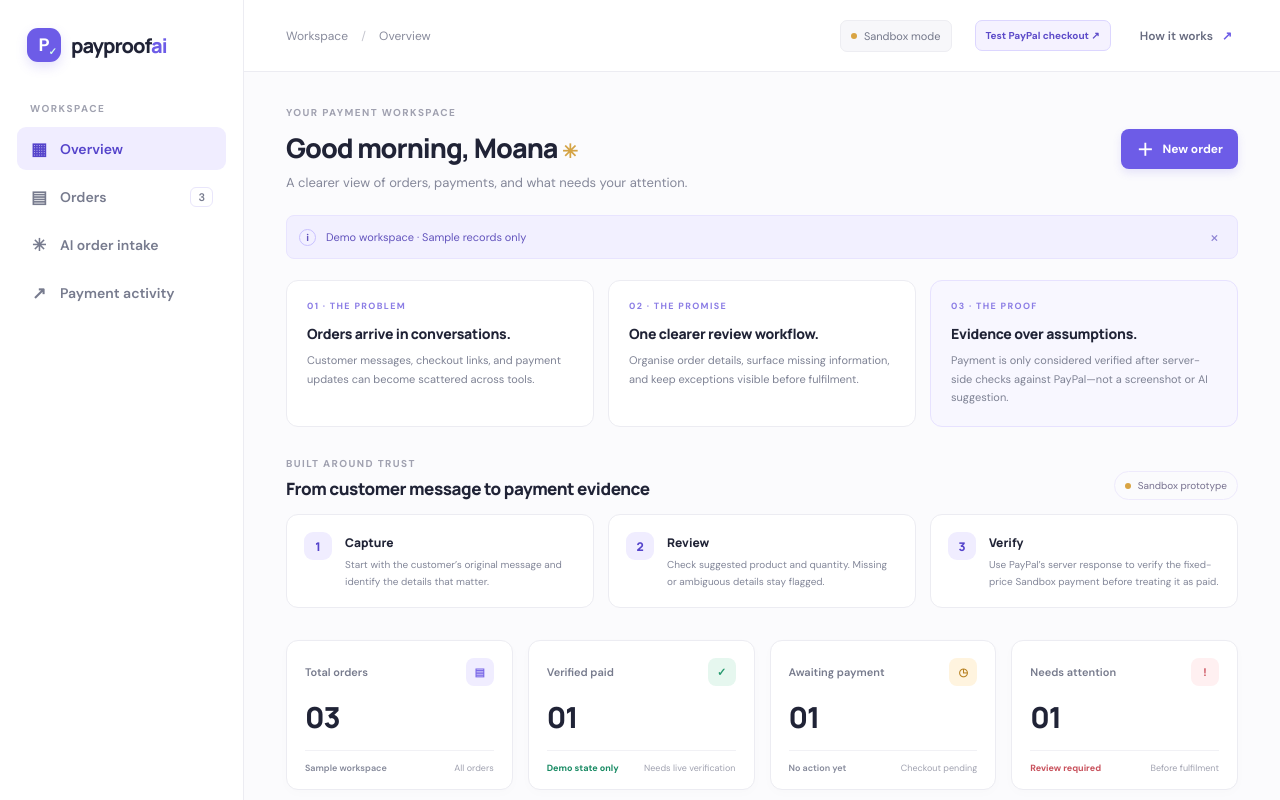
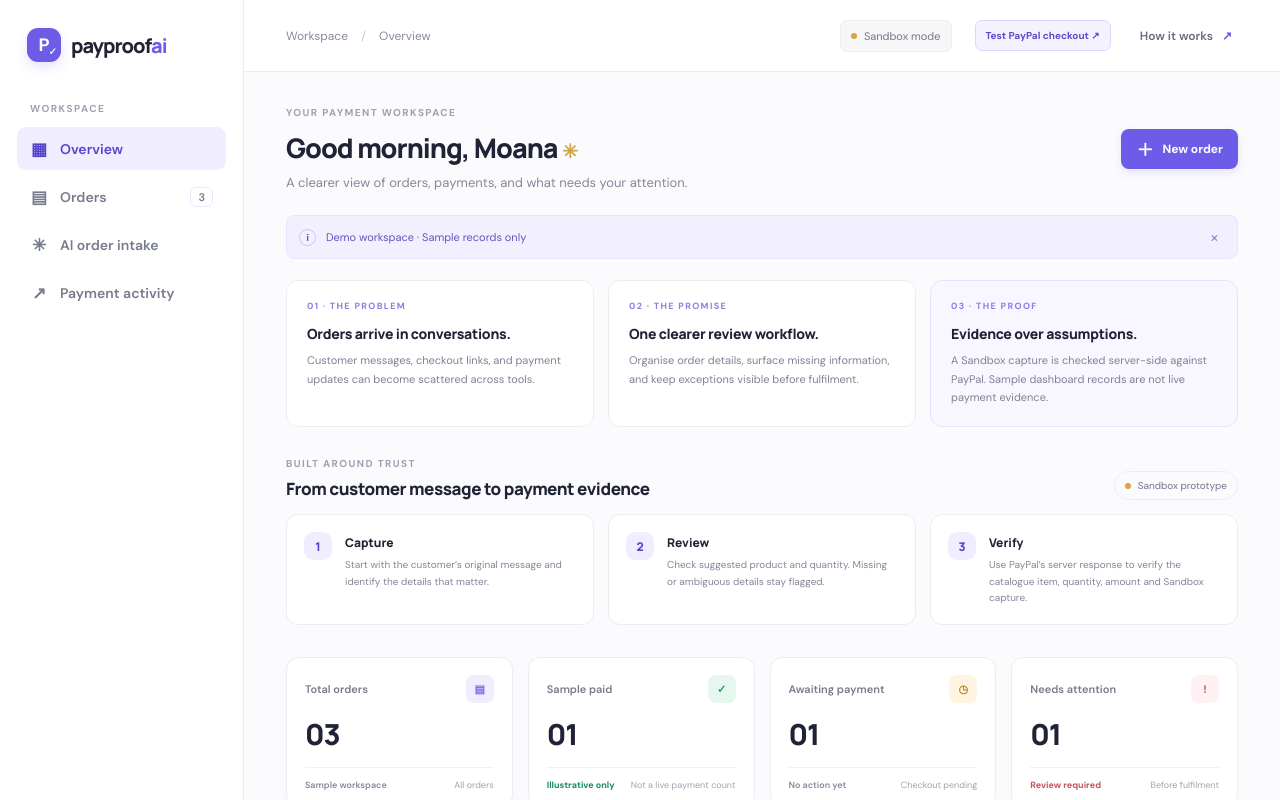
Before and after one commit to Moana-star/payproof-ai, a Next.js app: page / in a window 1280 px wide. Shown: the top 800 px of the page. Built offline with nearby package versions, Linux system fonts and the light colour scheme.

Commit message:
Clarify demo metrics and catalogue-based verification in dashboard copy

```diff
--- a/app/page.tsx
+++ b/app/page.tsx
@@ -191,7 +191,7 @@ export default function Home() {
             <article className="value-card value-card-proof">
               <span className="value-kicker">03 · THE PROOF</span>
               <h2>Evidence over assumptions.</h2>
-              <p>Payment is only considered verified after server-side checks against PayPal—not a screenshot or AI suggestion.</p>
+              <p>A Sandbox capture is checked server-side against PayPal. Sample dashboard records are not live payment evidence.</p>
             </article>
           </section>
 
@@ -202,12 +202,12 @@ export default function Home() {
           <section className="workflow-grid" aria-label="PayProof AI workflow">
             <article className="workflow-step"><span className="workflow-number">1</span><div><h3>Capture</h3><p>Start with the customer’s original message and identify the details that matter.</p></div></article>
             <article className="workflow-step"><span className="workflow-number">2</span><div><h3>Review</h3><p>Check suggested product and quantity. Missing or ambiguous details stay flagged.</p></div></article>
-            <article className="workflow-step"><span className="workflow-number">3</span><div><h3>Verify</h3><p>Use PayPal’s server response to verify the fixed-price Sandbox payment before treating it as paid.</p></div></article>
+            <article className="workflow-step"><span className="workflow-number">3</span><div><h3>Verify</h3><p>Use PayPal’s server response to verify the catalogue item, quantity, amount and Sandbox capture.</p></div></article>
           </section>
 
           <div className="metrics-grid">
             <article className="metric-card"><div className="metric-top"><span>Total orders</span><span className="metric-icon violet">▤</span></div><div className="metric-value">{orders.length.toString().padStart(2, "0")}</div><div className="metric-foot"><span className="metric-neutral">Sample workspace</span><span>All orders</span></div></article>
-            <article className="metric-card"><div className="metric-top"><span>Verified paid</span><span className="metric-icon green">✓</span></div><div className="metric-value">{paidTotal.toString().padStart(2, "0")}</div><div className="metric-foot"><span className="metric-green">Demo state only</span><span>Needs live verification</span></div></article>
+            <article className="metric-card"><div className="metric-top"><span>Sample paid</span><span className="metric-icon green">✓</span></div><div className="metric-value">{paidTotal.toString().padStart(2, "0")}</div><div className="metric-foot"><span className="metric-green">Illustrative only</span><span>Not a live payment count</span></div></article>
             <article className="metric-card"><div className="metric-top"><span>Awaiting payment</span><span className="metric-icon amber">◷</span></div><div className="metric-value">{orders.filter(o => o.status === "Awaiting payment").length.toString().padStart(2, "0")}</div><div className="metric-foot"><span className="metric-neutral">No action yet</span><span>Checkout pending</span></div></article>
             <article className="metric-card"><div className="metric-top"><span>Needs attention</span><span className="metric-icon red">!</span></div><div className="metric-value">{orders.filter(o => o.status === "Review needed").length.toString().padStart(2, "0")}</div><div className="metric-foot"><span className="metric-red">Review required</span><span>Before fulfilment</span></div></article>
           </div>
```
